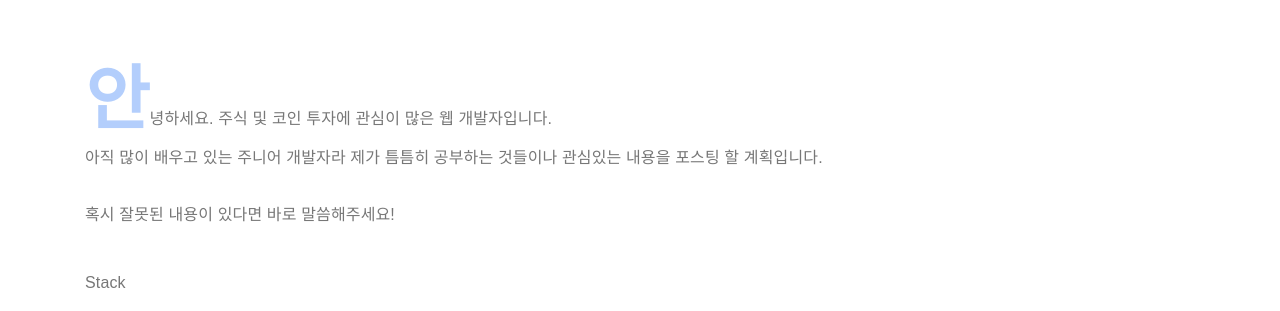
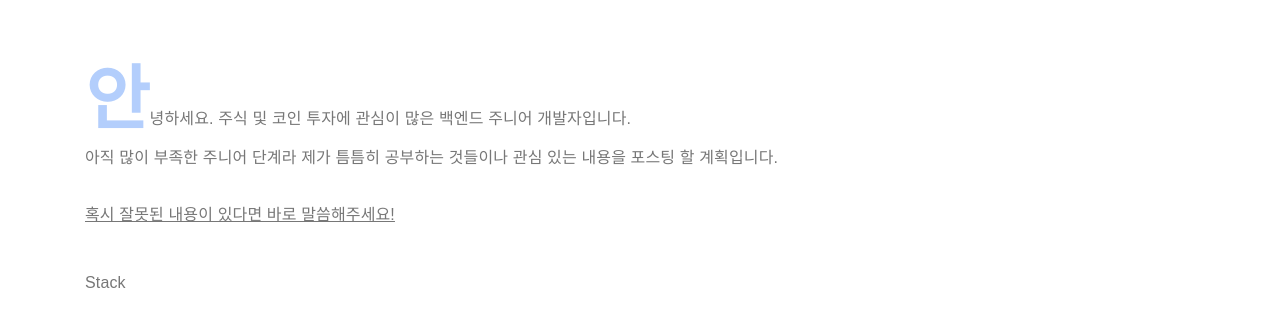
Before and after one commit to yuuisang/yuuisang.github.io, a Jekyll site: the page built from about.html, in a window 1280 px wide. Shown: the part 768-1079 px from the top of the page. Built offline with Jekyll 4.4.1, drawn with Linux system fonts in a browser that asks for light colours; some web fonts are replaced.

Commit message:
theme set

```diff
--- a/about.html
+++ b/about.html
@@ -11,8 +11,8 @@
          <br>
          -->
 
-         <p><strong class="first-word">안</strong>녕하세요. 주식 및 코인 투자에 관심이 많은 웹 개발자입니다. </p>
-         <p>아직 많이 배우고 있는 주니어 개발자라 제가 틈틈히 공부하는 것들이나 관심있는 내용을 포스팅 할 계획입니다. <br><br>혹시 잘못된 내용이 있다면 바로 말씀해주세요!</p>
+         <p><strong class="first-word">안</strong>녕하세요. 주식 및 코인 투자에 관심이 많은 백엔드 주니어 개발자입니다. </p>
+         <p>아직 많이 부족한 주니어 단계라 제가 틈틈히 공부하는 것들이나 관심 있는 내용을 포스팅 할 계획입니다. <br><br><u>혹시 잘못된 내용이 있다면 바로 말씀해주세요!</u></p>
 
          <br>
 
```
